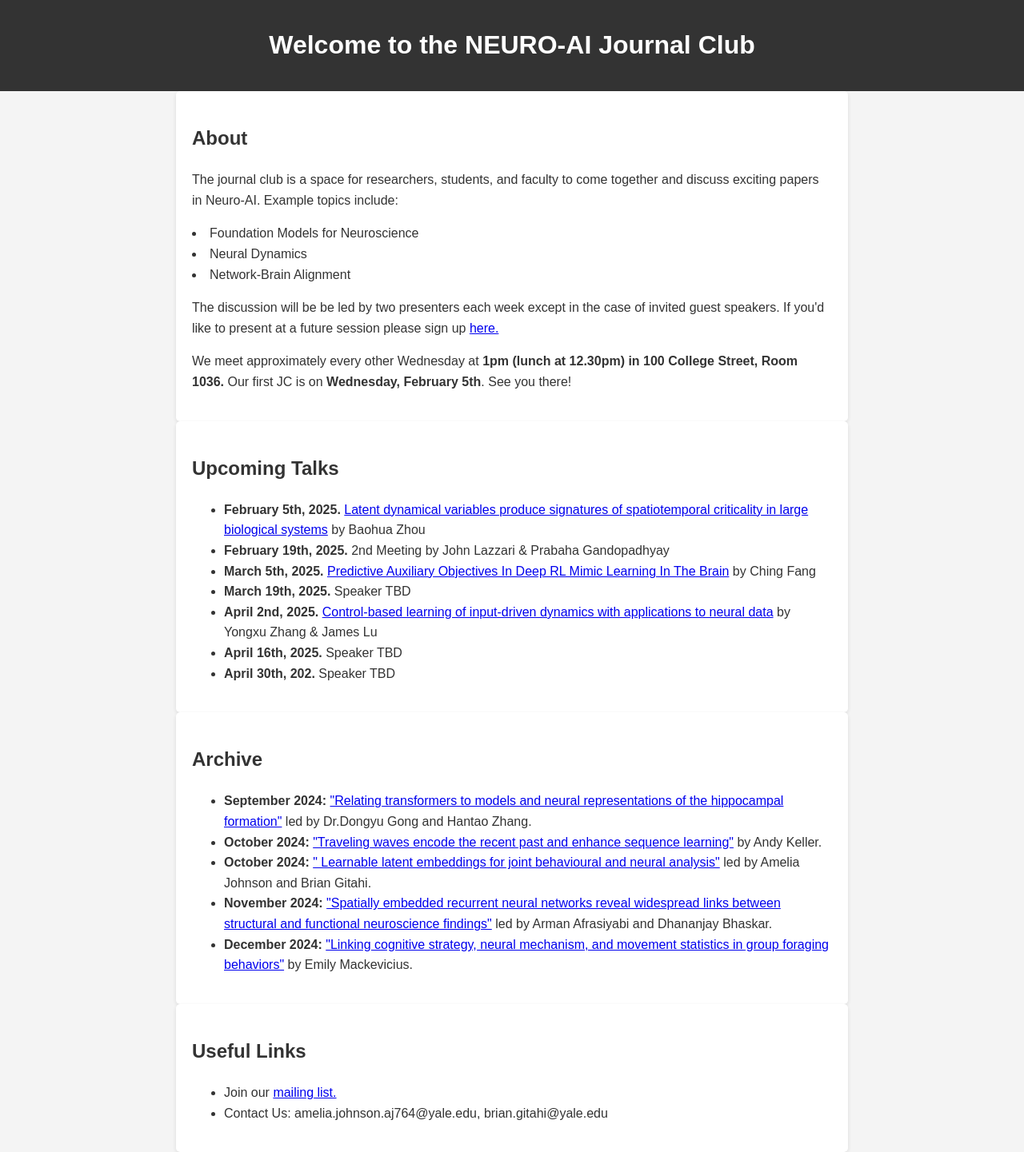
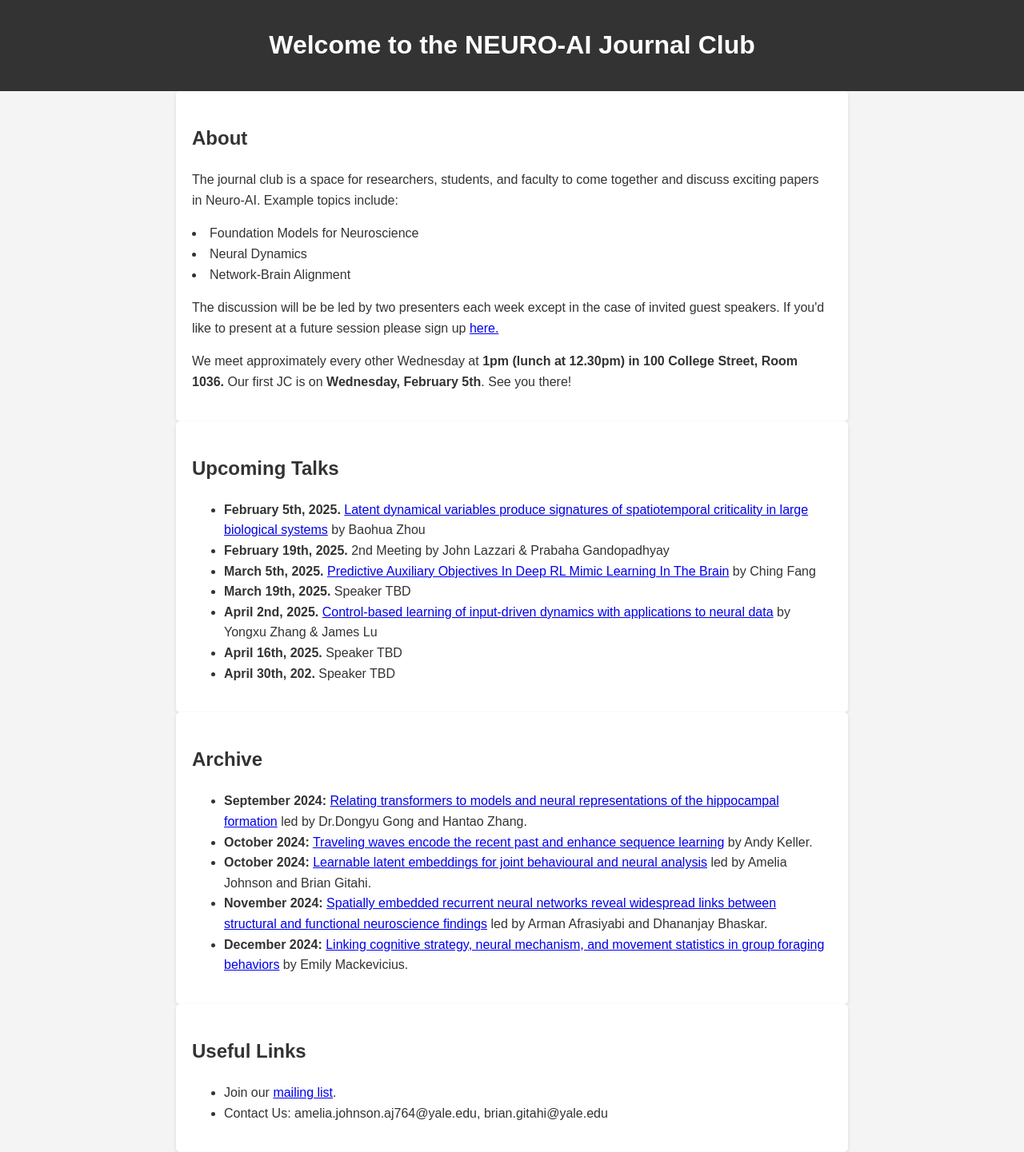
Before and after one commit to WTI-NEURO-AI-JOURNAL-CLUB/NEURO-AI_JC, a Jekyll site: the page index.html, which Jekyll copies as it is, in a window 1280 px wide. Shown: the whole page at 80% size. Built offline with Jekyll 4.4.1, drawn with Linux system fonts in a browser that asks for light colours.

```diff
--- a/index.html
+++ b/index.html
@@ -72,11 +72,11 @@
     <section>
         <h2>Archive</h2>
         <ul>
-            <li><strong>September 2024:</strong> <a href= "https://arxiv.org/abs/2112.04035"> "Relating transformers to models and neural representations of the hippocampal formation"<a/> led by Dr.Dongyu Gong and Hantao Zhang. </li>
-            <li><strong>October 2024:</strong> <a href= "https://arxiv.org/abs/2309.08045"> "Traveling waves encode the recent past and enhance sequence learning"<a/> by Andy Keller.</li>
-            <li><strong>October 2024:</strong> <a href= "https://cebra.ai/">" Learnable latent embeddings for joint behavioural and neural analysis"<a/> led by Amelia Johnson and Brian Gitahi. </li>
-            <li><strong>November 2024:</strong> <a href= "https://www.biorxiv.org/content/10.1101/2022.11.17.516914v1"> "Spatially embedded recurrent neural networks reveal widespread links between structural and functional neuroscience findings"<a/> led by Arman Afrasiyabi and Dhananjay Bhaskar.</li>
-            <li><strong>December 2024:</strong> <a href= "https://www.nature.com/articles/s41598-024-71931-0"> "Linking cognitive strategy, neural mechanism, and movement statistics in group foraging behaviors"<a/> by Emily Mackevicius. </li>
+            <li><strong>September 2024:</strong> <a href= "https://arxiv.org/abs/2112.04035"> Relating transformers to models and neural representations of the hippocampal formation<a/> led by Dr.Dongyu Gong and Hantao Zhang. </li>
+            <li><strong>October 2024:</strong> <a href= "https://arxiv.org/abs/2309.08045"> Traveling waves encode the recent past and enhance sequence learning<a/> by Andy Keller.</li>
+            <li><strong>October 2024:</strong> <a href= "https://cebra.ai/">Learnable latent embeddings for joint behavioural and neural analysis<a/> led by Amelia Johnson and Brian Gitahi. </li>
+            <li><strong>November 2024:</strong> <a href= "https://www.biorxiv.org/content/10.1101/2022.11.17.516914v1">Spatially embedded recurrent neural networks reveal widespread links between structural and functional neuroscience findings<a/> led by Arman Afrasiyabi and Dhananjay Bhaskar.</li>
+            <li><strong>December 2024:</strong> <a href= "https://www.nature.com/articles/s41598-024-71931-0">Linking cognitive strategy, neural mechanism, and movement statistics in group foraging behaviors<a/> by Emily Mackevicius. </li>
         </ul>
     </section>
 
@@ -84,7 +84,7 @@
     <section>
         <h2>Useful Links </h2>
         <ul>
-            <li>Join our <a href=" https://mailman.yale.edu/mailman/listinfo/wti-neuro-ai-jc">mailing list.</a></li>
+            <li>Join our <a href=" https://mailman.yale.edu/mailman/listinfo/wti-neuro-ai-jc">mailing list</a>.</li>
             <li>Contact Us: amelia.johnson.aj764@yale.edu, brian.gitahi@yale.edu </li>
         </ul>
     </section>
```
